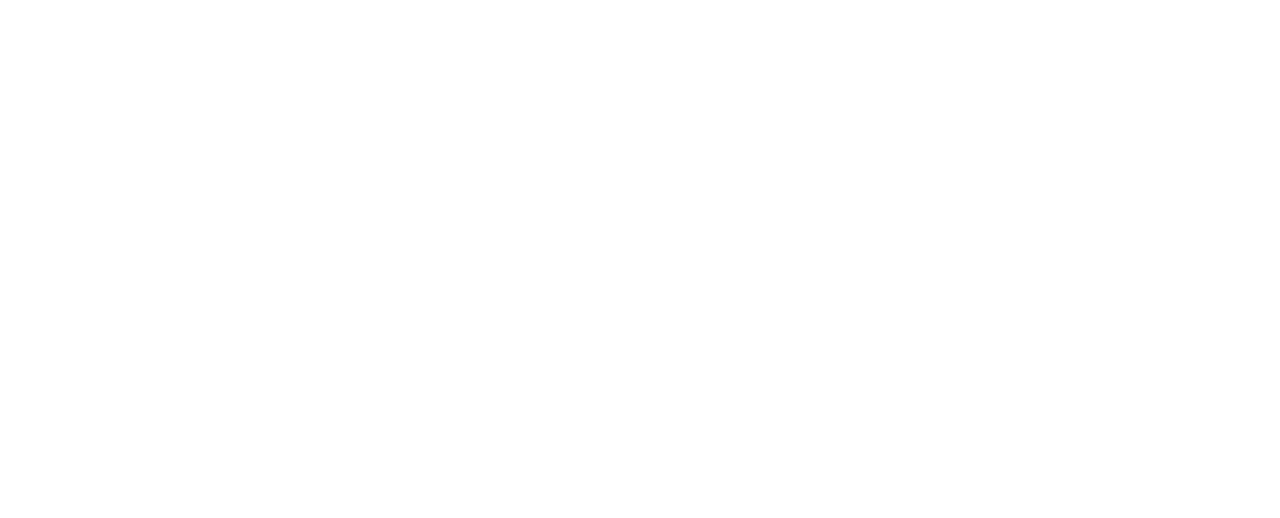
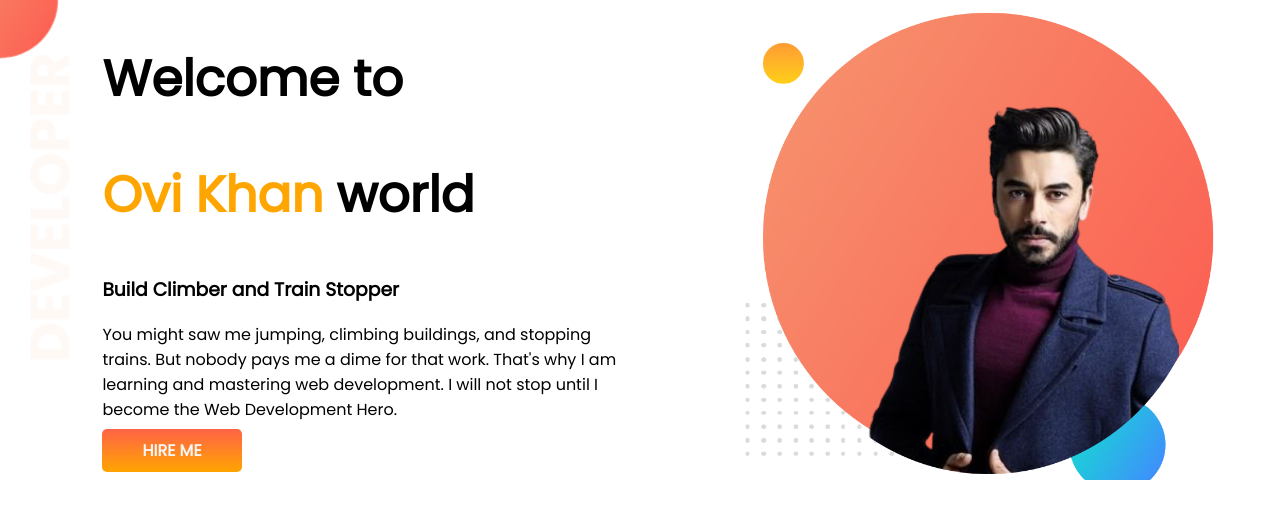
Before and after one commit to mamunthinks/ovi-khan, a plain HTML site: page index.html in a window 1280 px wide. Drawn offline with Linux system fonts and the light colour scheme.

Commit message:
topbanner

```diff
--- a/index.html
+++ b/index.html
@@ -5,9 +5,24 @@
     <meta http-equiv="X-UA-Compatible" content="IE=edge">
     <meta name="viewport" content="width=device-width, initial-scale=1.0">
     <title>Ovi Khan</title>
+    <link rel="preconnect" href="https://fonts.googleapis.com">
+<link rel="preconnect" href="https://fonts.gstatic.com" crossorigin>
+<link href="https://fonts.googleapis.com/css2?family=Poppins&display=swap" rel="stylesheet">
     <link rel="stylesheet" href="style.css">
+
 </head>
 <body>
+   <section class="top">
+       <div class="half"><H1>Welcome to</H1>
+    <h1><span class="hh">Ovi Khan</span> world</h1>
+<h3>Build Climber and Train Stopper</h3>
+<p>You might saw me jumping, climbing buildings, and stopping trains. But nobody pays me a dime for that work. That's why I am learning and mastering web development. I will not stop until I become the Web Development Hero.</p>
+<a class="link-button" target="BLANK" href="https://www.facebook.com/">HIRE ME</a>
+
+
+</div>
+<div class="half"><img src="images/my-bg.png" alt=""></div></section>
+
 
 </body>
 </html>
--- a/style.css
+++ b/style.css
@@ -0,0 +1,28 @@
+body{font-family: 'Poppins', sans-serif;
+margin: 0;
+}
+h1{font-size: 50px;;}
+
+.hh{color:orange;
+}
+
+section{display: flex;}
+.half{width: 50%;
+    padding-left: 08%;
+
+}
+.half img{width: 90%;
+
+}
+.link-button{text-decoration:none;
+background-image:linear-gradient(tomato, orange);
+padding: 10px 40px;
+color: whitesmoke;
+font-weight: 700;
+border-radius: 5px;
+}
+.top{
+    background-image: url(images/top-banner.png);
+    background-repeat: no-repeat;
+
+}
```
Also changed, not shown: images/dream-bg.png (added), images/exp-bg.png (added), images/jhankar2.png (added), images/my-bg.png (added), images/top-banner.png (added).
